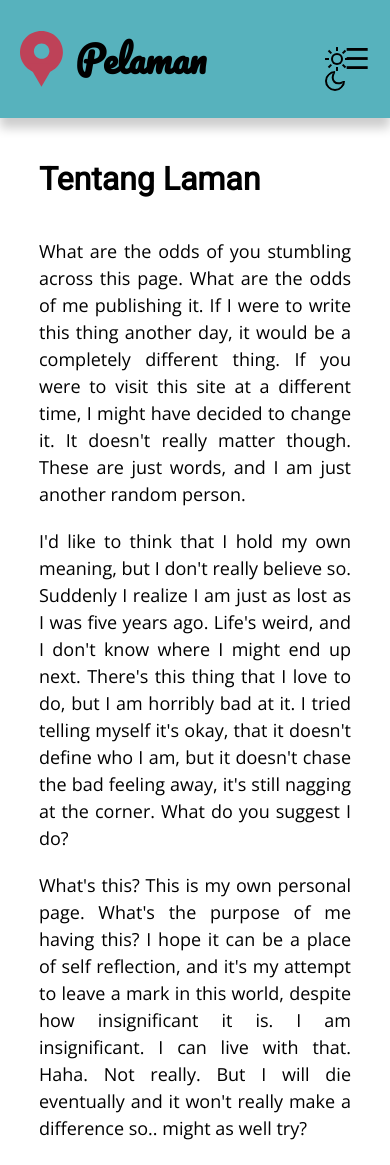
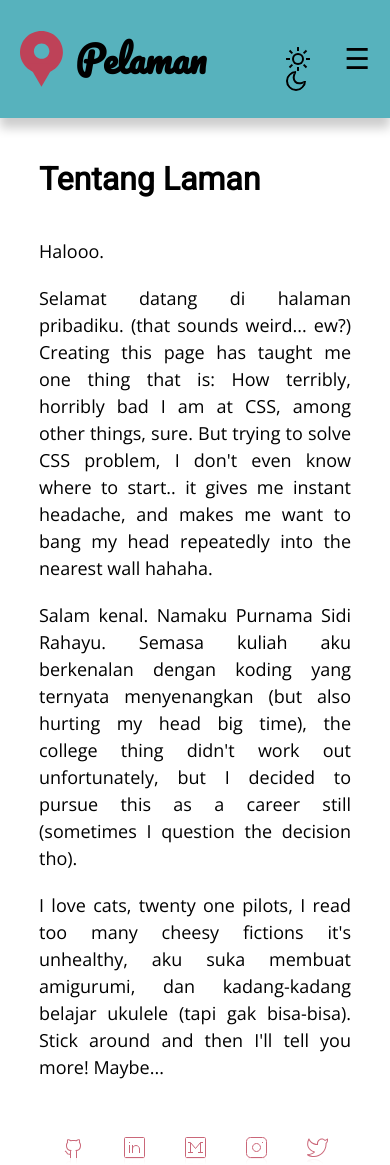
Before and after one commit to catreedle/pelaman, a Gatsby site: page /tentang in a window 390 px wide. Shown: the top 1165 px of the page. Built offline with nearby package versions, Linux system fonts and the light colour scheme; Gatsby itself is replaced by a stand-in of ours.

Commit message:
edit tentang, fix nav for mobile

```diff
--- a/src/pages/tentang.js
+++ b/src/pages/tentang.js
@@ -7,13 +7,16 @@ export default function Tentang() {
             <Header headerText="tentang laman" />
             <div className="main">
                 <p>
-                    What are the odds of you stumbling across this page. What are the odds of me publishing it. If I were to write this thing another day, it would be a completely different thing. If you were to visit this site at a different time, I might have decided to change it. It doesn't really matter though. These are just words, and I am just another random person.
+                    Halooo.
                 </p>
                 <p>
-                    I'd like to think that I hold my own meaning, but I don't really believe so. Suddenly I realize I am just as lost as I was five years ago. Life's weird, and I don't know where I might end up next. There's this thing that I love to do, but I am horribly bad at it. I tried telling myself it's okay, that it doesn't define who I am, but it doesn't chase the bad feeling away, it's still nagging at the corner. What do you suggest I do?
+                    Selamat datang di halaman pribadiku. (that sounds weird... ew?) Creating this page has taught me one thing that is: How terribly, horribly bad I am at CSS, among other things, sure. But trying to solve CSS problem, I don't even know where to start.. it gives me instant headache, and makes me want to bang my head repeatedly into the nearest wall hahaha.
                 </p>
                 <p>
-                    What's this? This is my own personal page. What's the purpose of me having this? I hope it can be a place of self reflection, and it's my attempt to leave a mark in this world, despite how insignificant it is. I am insignificant. I can live with that. Haha. Not really. But I will die eventually and it won't really make a difference so.. might as well try?
+                    Salam kenal. Namaku Purnama Sidi Rahayu. Semasa kuliah aku berkenalan dengan koding yang ternyata menyenangkan (but also hurting my head big time), the college thing didn't work out unfortunately, but I decided to pursue this as a career still (sometimes I question the decision tho).
+                </p>
+                <p>
+                    I love cats, twenty one pilots, I read too many cheesy fictions it's unhealthy, aku suka membuat amigurumi, dan kadang-kadang belajar ukulele (tapi gak bisa-bisa). Stick around and then I'll tell you more! Maybe...
                 </p>
             </div>
             <Footer/>
--- a/src/styles/navbar.css
+++ b/src/styles/navbar.css
@@ -185,20 +185,20 @@ body.dark .gg-moon{
     font-size: 180%;
   }
 
+
   .main-head {
     padding: 2vh 0;
   }
 
   .lbl-checkbox {
-    right: 10%;
+    right: 20%;
     position: fixed;
   }
-
   .nav-links a{
     box-sizing: border-box;
     display: block;
     width: 100%;
-    border-top: 1px solid #333;
+    border-bottom: 1px solid #333;
   }
 
   .nav-links {
```
